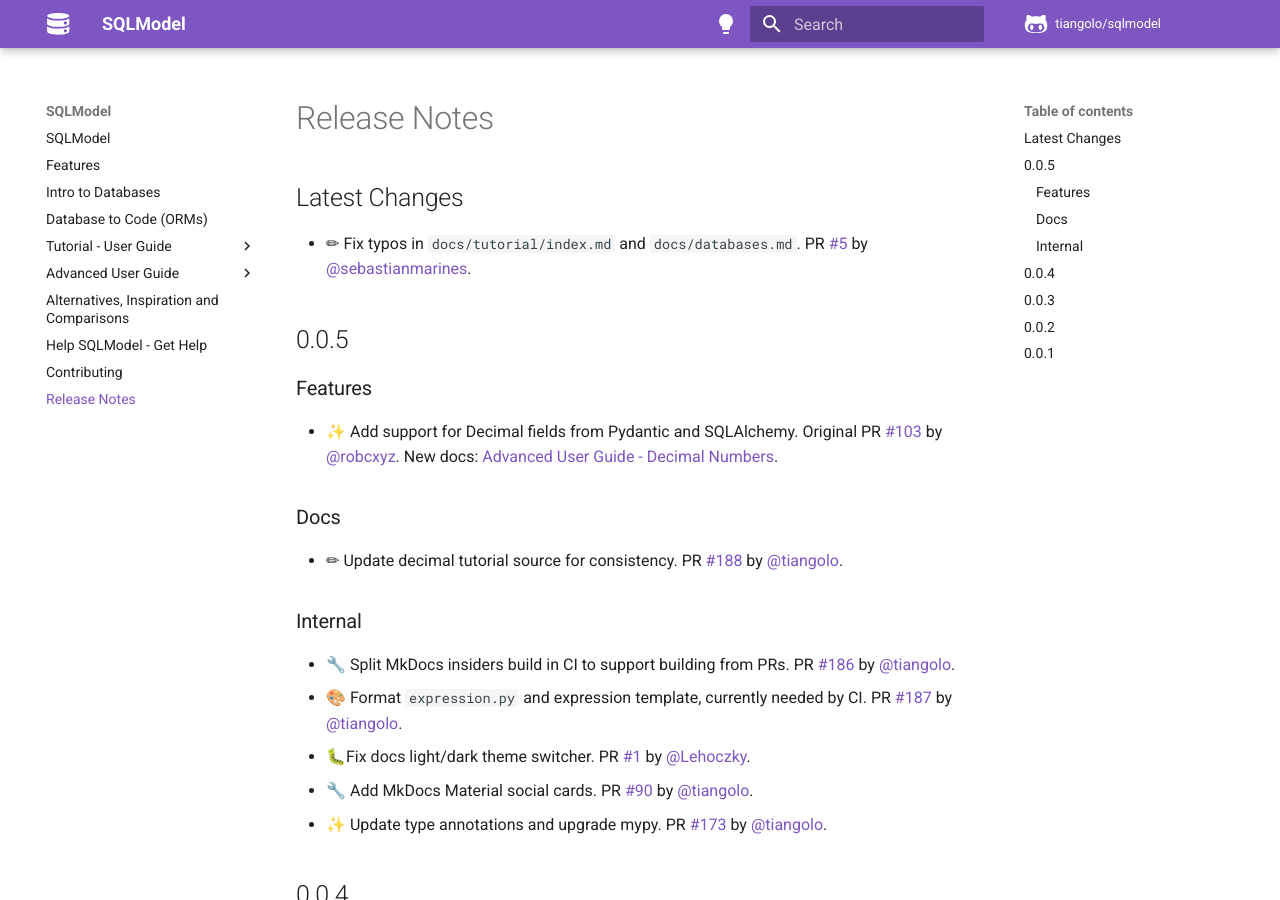
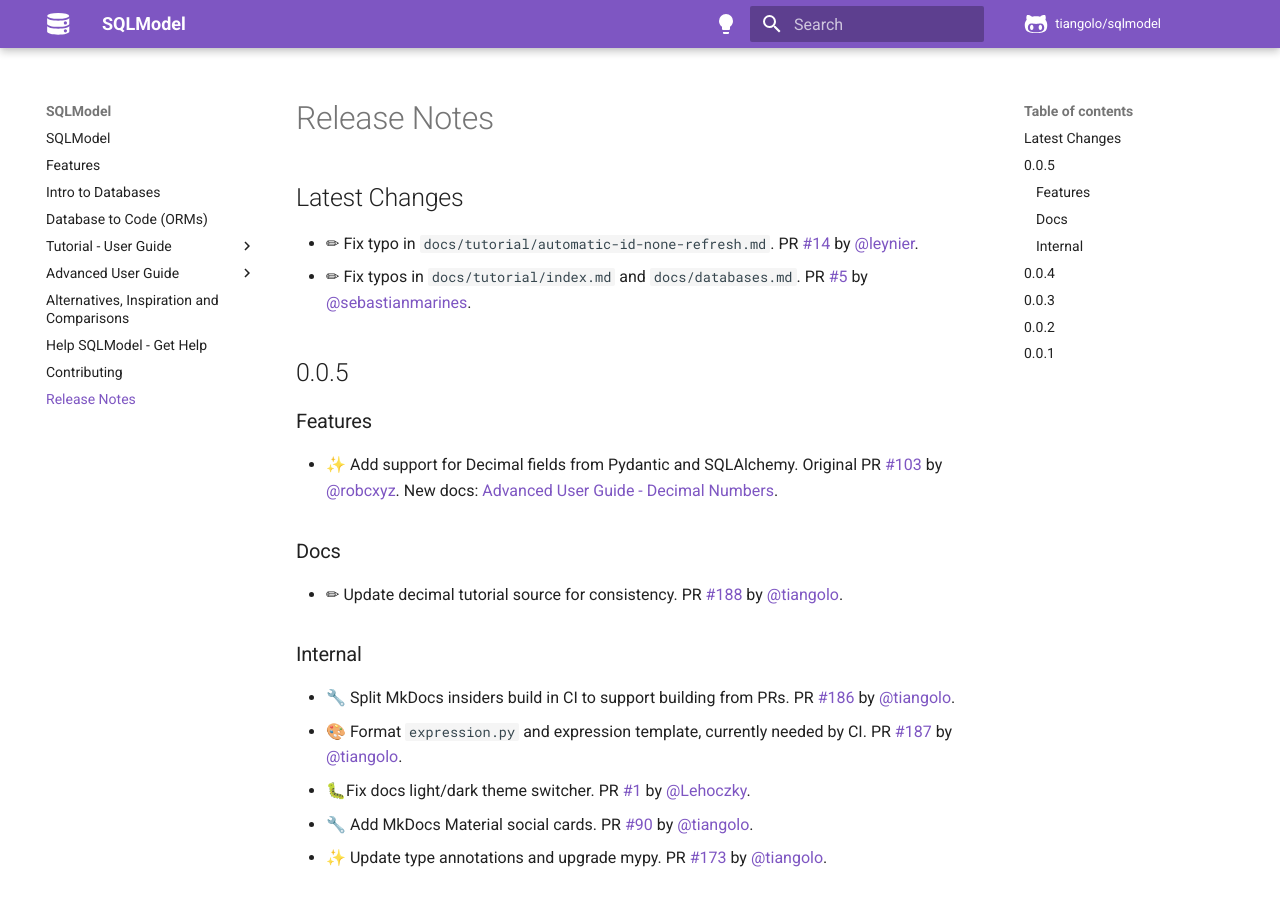
Before and after one commit to sztrakabalint/fastapi-sqlmodel, an MkDocs documentation site: the page built from docs/release-notes.md, in a window 1280 px wide and 900 px high. Built offline with MkDocs 1.6.1 and Material for MkDocs 9.7.7, drawn with Linux system fonts in a browser that asks for light colours; comment, search, counter and statistics services are not loaded.

Commit message:
📝 Update release notes

```diff
--- a/docs/release-notes.md
+++ b/docs/release-notes.md
@@ -2,6 +2,7 @@
 
 ## Latest Changes
 
+* ✏ Fix typo in `docs/tutorial/automatic-id-none-refresh.md`. PR [#14](https://github.com/tiangolo/sqlmodel/pull/14) by [@leynier](https://github.com/leynier).
 * ✏ Fix typos in `docs/tutorial/index.md` and `docs/databases.md`. PR [#5](https://github.com/tiangolo/sqlmodel/pull/5) by [@sebastianmarines](https://github.com/sebastianmarines).
 
 ## 0.0.5
```
